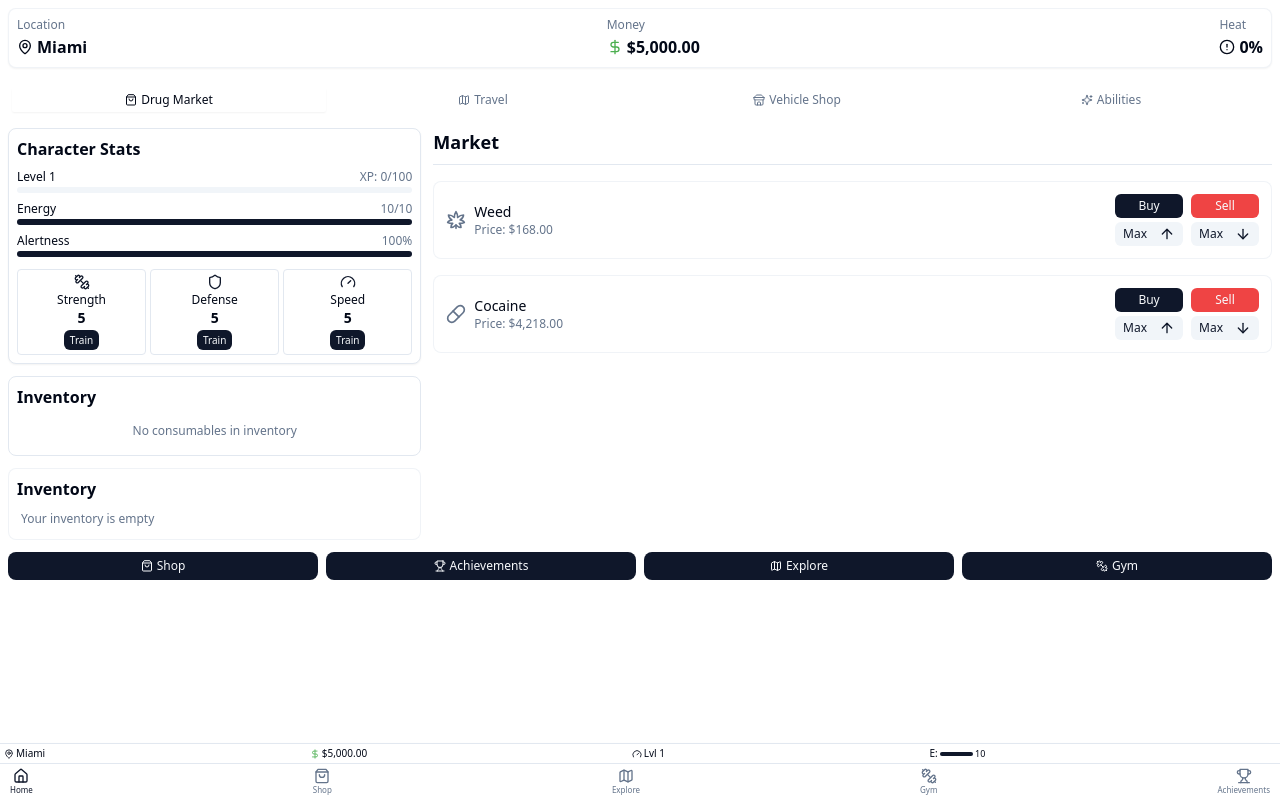
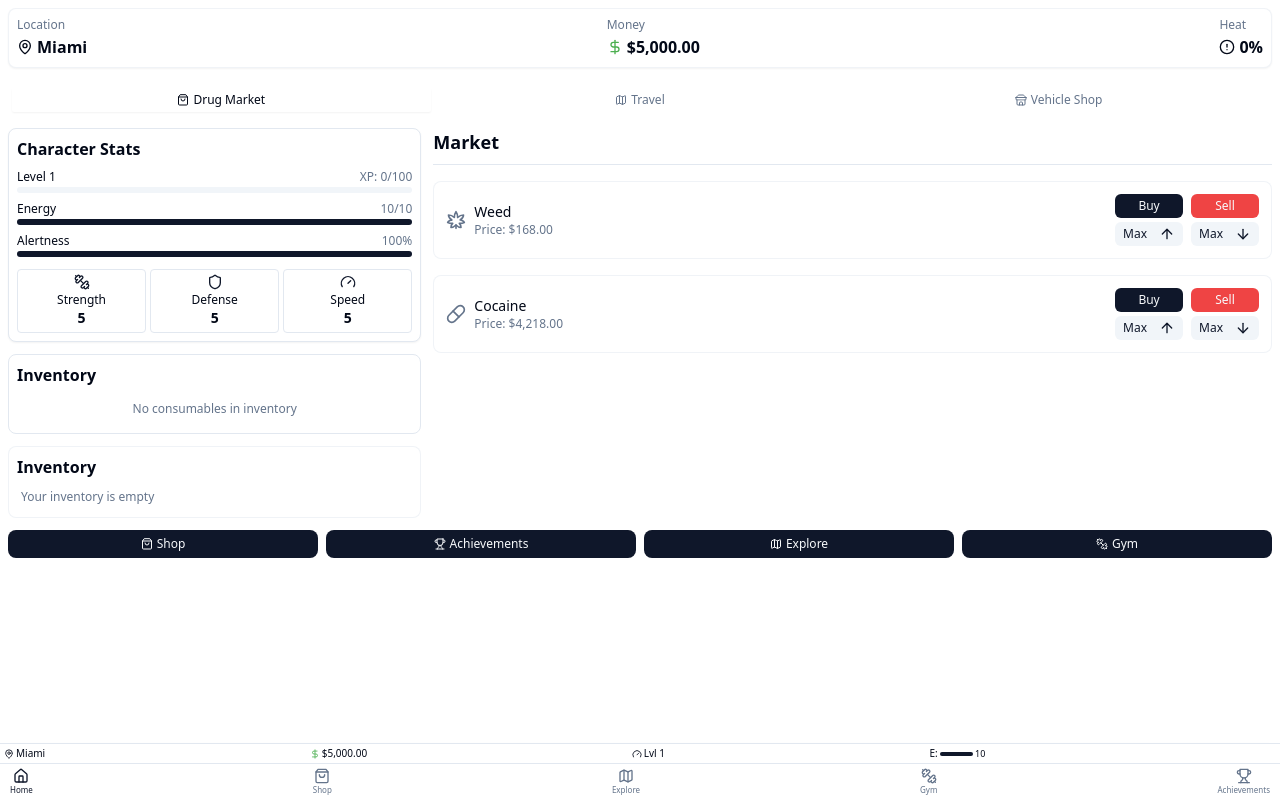
Before and after one commit to dopeboygfx/high-stakes-journey, a React (Vite) app: page / in a window 1280 px wide. Built offline with nearby package versions, Linux system fonts and the light colour scheme.

Commit message:
Consolidate gym to gym page
Moves gym-related components and functionality from the index page to the dedicated gym page.

```diff
--- a/src/components/game/PlayerStatsPanel.tsx
+++ b/src/components/game/PlayerStatsPanel.tsx
@@ -2,31 +2,13 @@
 import React from 'react';
 import { useGame } from '../../context/GameContext';
 import { Progress } from '../ui/progress';
-import { Dumbbell, Shield, Zap, Gauge, PillBottle } from 'lucide-react';
+import { Dumbbell, Shield, Gauge, PillBottle } from 'lucide-react';
 import { toast } from 'sonner';
 import { Button } from '../ui/button';
 
 export const PlayerStatsPanel = () => {
   const { state, dispatch } = useGame();
   const { playerStats } = state;
-
-  const handleTrainAttribute = (attribute: "strength" | "defense" | "speed") => {
-    if (playerStats.energy < 1) {
-      toast.error("Not enough energy to train!");
-      return;
-    }
-
-    if (playerStats.awake <= 0) {
-      toast.error("Too tired to train! Use an Awake Pill to restore alertness.");
-      return;
-    }
-
-    dispatch({
-      type: "TRAIN_ATTRIBUTE",
-      attribute,
-      amount: 1
-    });
-  };
 
   const handleUseAwakePill = () => {
     const awakePill = state.consumables.find(c => c.consumableId === "awake_pill");
@@ -103,45 +85,18 @@ export const PlayerStatsPanel = () => {
             <Dumbbell className="h-4 w-4 mb-0.5 text-primary" />
             <span className="text-xs font-medium">Strength</span>
             <span className="text-sm font-bold">{playerStats.strength}</span>
-            <Button
-              onClick={() => handleTrainAttribute("strength")}
-              disabled={playerStats.energy < 1 || playerStats.awake <= 0}
-              className="mt-0.5 h-5 text-[10px] px-1.5 py-0.5"
-              variant="default"
-              size="sm"
-            >
-              Train
-            </Button>
           </div>
 
           <div className="flex flex-col items-center p-1 border rounded transition-colors">
             <Shield className="h-4 w-4 mb-0.5 text-primary" />
             <span className="text-xs font-medium">Defense</span>
             <span className="text-sm font-bold">{playerStats.defense}</span>
-            <Button
-              onClick={() => handleTrainAttribute("defense")}
-              disabled={playerStats.energy < 1 || playerStats.awake <= 0}
-              className="mt-0.5 h-5 text-[10px] px-1.5 py-0.5"
-              variant="default"
-              size="sm"
-            >
-              Train
-            </Button>
           </div>
 
           <div className="flex flex-col items-center p-1 border rounded transition-colors">
             <Gauge className="h-4 w-4 mb-0.5 text-primary" />
             <span className="text-xs font-medium">Speed</span>
             <span className="text-sm font-bold">{playerStats.speed}</span>
-            <Button
-              onClick={() => handleTrainAttribute("speed")}
-              disabled={playerStats.energy < 1 || playerStats.awake <= 0}
-              className="mt-0.5 h-5 text-[10px] px-1.5 py-0.5"
-              variant="default"
-              size="sm"
-            >
-              Train
-            </Button>
           </div>
         </div>
 
--- a/src/pages/Index.tsx
+++ b/src/pages/Index.tsx
@@ -29,7 +29,7 @@ const Index = () => {
       <PoliceEncounterModal />
 
       <Tabs defaultValue="market" className="w-full">
-        <TabsList className="grid grid-cols-4 mb-2">
+        <TabsList className="grid grid-cols-3 mb-2">
           <TabsTrigger value="market" className="flex items-center gap-1 text-xs py-1">
             <ShoppingBag className="w-3 h-3" />
             <span>Drug Market</span>
@@ -41,10 +41,6 @@ const Index = () => {
           <TabsTrigger value="store" className="flex items-center gap-1 text-xs py-1">
             <Store className="w-3 h-3" />
             <span>Vehicle Shop</span>
-          </TabsTrigger>
-          <TabsTrigger value="abilities" className="flex items-center gap-1 text-xs py-1">
-            <Sparkles className="w-3 h-3" />
-            <span>Abilities</span>
           </TabsTrigger>
         </TabsList>
 
@@ -77,10 +73,6 @@ const Index = () => {
                   <span>Full Shop</span>
                 </Link>
               </div>
-            </TabsContent>
-
-            <TabsContent value="abilities" className="mt-0">
-              <AbilitiesPanel />
             </TabsContent>
           </div>
         </div>
```
